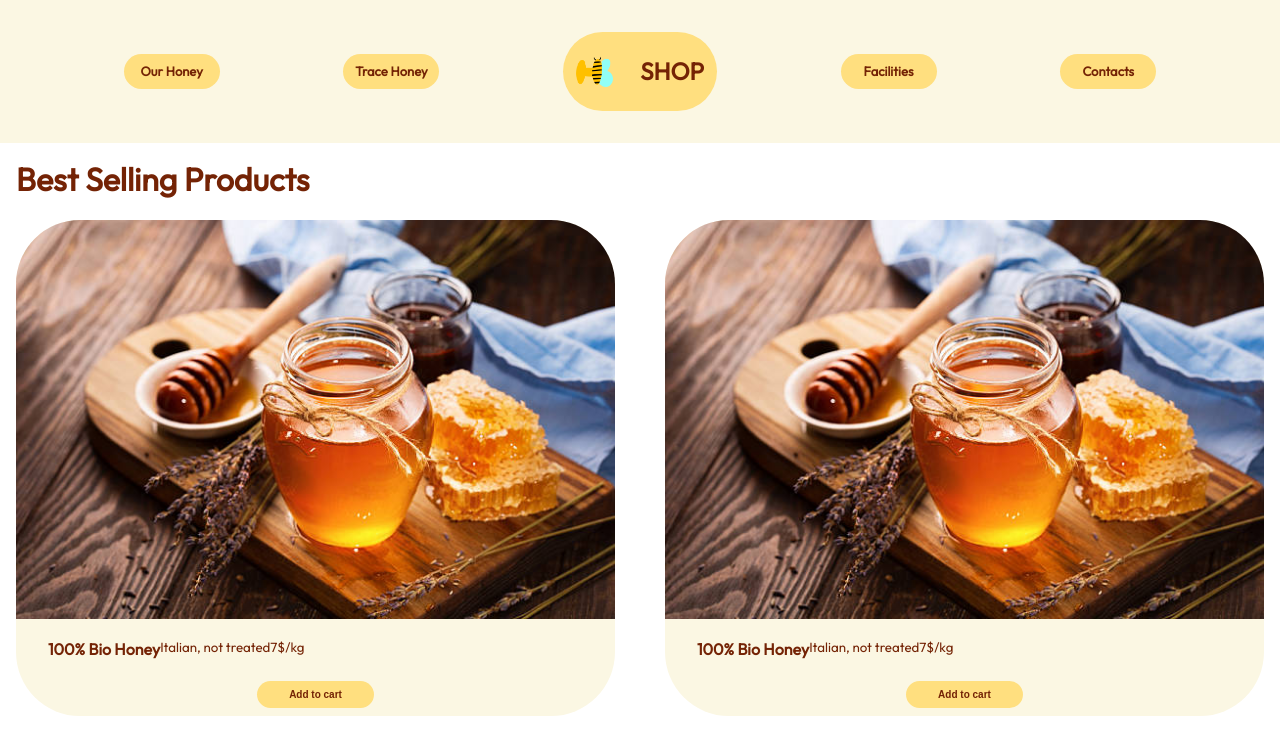
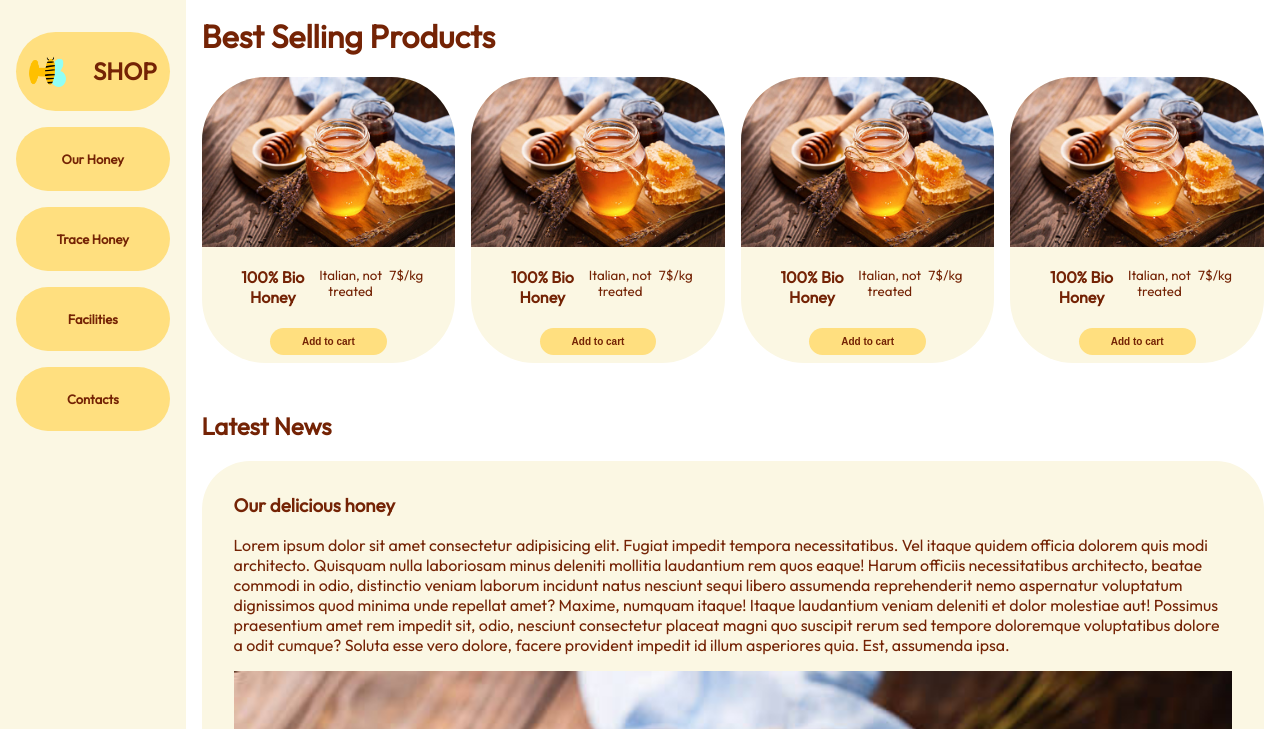
Before and after one commit to ZairaStra/M2S2G3_esercitazione, a plain HTML site: page index.html in a window 1280 px wide. Shown: the top 729 px of the page. Drawn offline with Linux system fonts and the light colour scheme.

Commit message:
medium version

```diff
--- a/assets/css/style.css
+++ b/assets/css/style.css
@@ -166,3 +166,36 @@ article div img {
     text-align: center;
   }
 }
+
+@media screen and (min-width: 768px) {
+  body {
+    display: flex;
+  }
+
+  header {
+    padding: 1rem;
+    width: 20rem;
+  }
+  ul {
+    flex-wrap: wrap;
+    gap: 1rem;
+  }
+
+  ul li {
+    padding-block: 1.5rem;
+    padding-inline: 0.8rem;
+    width: 8rem;
+  }
+
+  #logo {
+    order: -1;
+  }
+
+  main {
+    padding: rem;
+  }
+
+  section {
+    flex-wrap: nowrap;
+  }
+}
```
